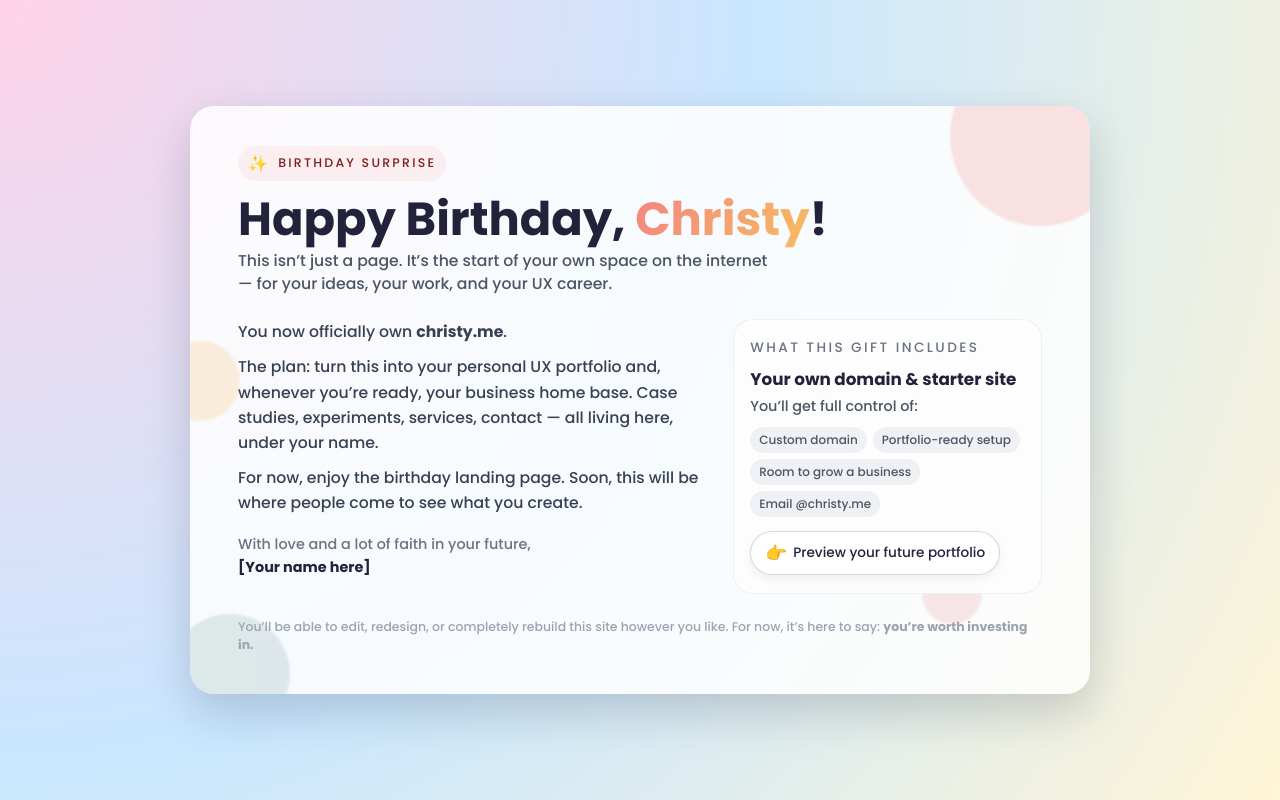
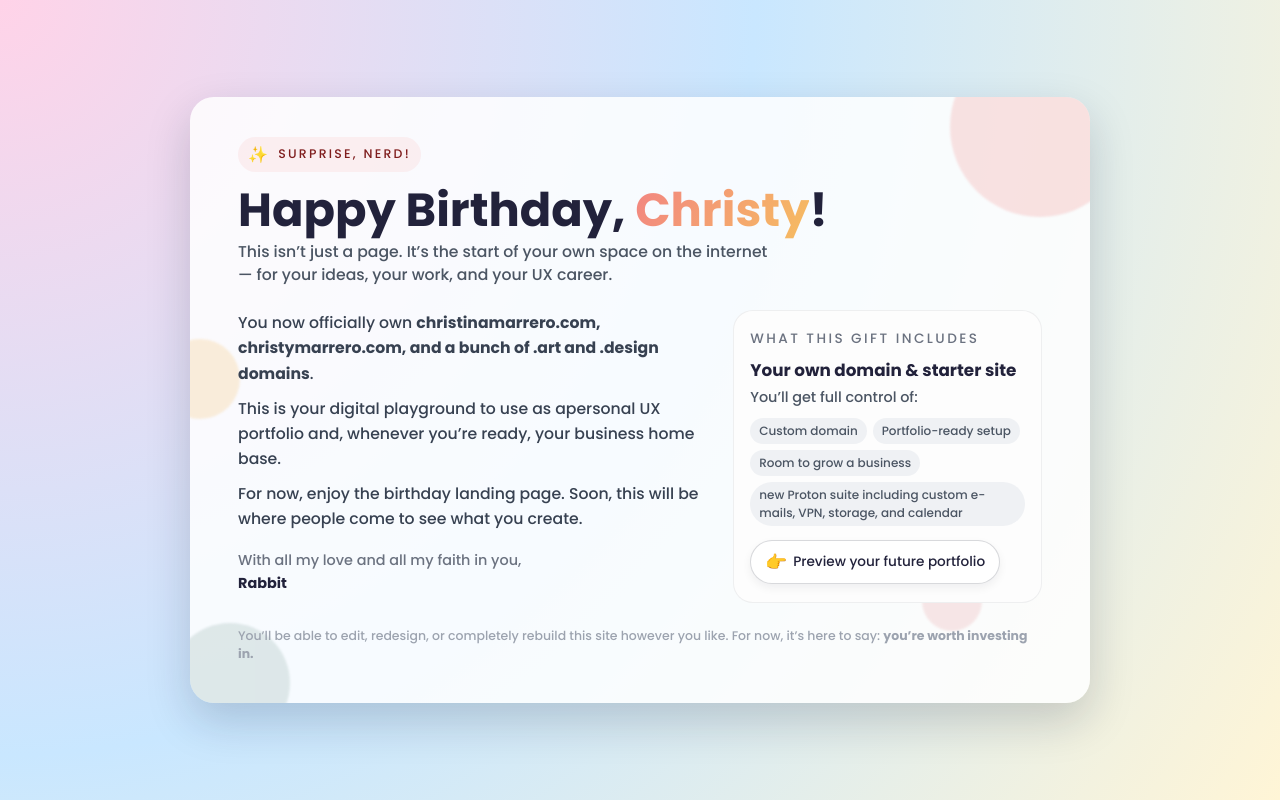
Before and after one commit to ChristyM-UX/HBD, a plain HTML site: page index.html in a window 1280 px wide. Drawn offline with Linux system fonts and the light colour scheme.

Commit message:
Update index.html

```diff
--- a/index.html
+++ b/index.html
@@ -234,7 +234,7 @@
       <header>
         <div class="eyebrow">
           <span class="sparkle">✨</span>
-          <span>Birthday surprise</span>
+          <span>Surprise, Nerd!</span>
         </div>
         <h1>
           Happy Birthday, <span class="highlight">Christy</span>!
@@ -247,18 +247,18 @@
       <div class="body">
         <div class="message">
           <p>
-            You now officially own <strong>christy.me</strong>.
+            You now officially own <strong>christinamarrero.com, christymarrero.com, and a bunch of .art and .design domains</strong>.
           </p>
           <p>
-            The plan: turn this into your personal UX portfolio and, whenever you’re ready, your business home base. Case studies, experiments, services, contact — all living here, under your name.
+            This is your digital playground to use as apersonal UX portfolio and, whenever you’re ready, your business home base.
           </p>
           <p>
             For now, enjoy the birthday landing page. Soon, this will be where people come to see what you create.
           </p>
 
           <div class="signature">
-            With love and a lot of faith in your future,<br />
-            <strong>[Your name here]</strong>
+            With all my love and all my faith in you,<br />
+            <strong>Rabbit</strong>
           </div>
         </div>
 
@@ -272,7 +272,7 @@
             <span class="pill">Custom domain</span>
             <span class="pill">Portfolio-ready setup</span>
             <span class="pill">Room to grow a business</span>
-            <span class="pill">Email @christy.me</span>
+            <span class="pill">new Proton suite including custom e-mails, VPN, storage, and calendar</span>
           </div>
 
           <!-- Update this link once portfolio.html is live -->
```
